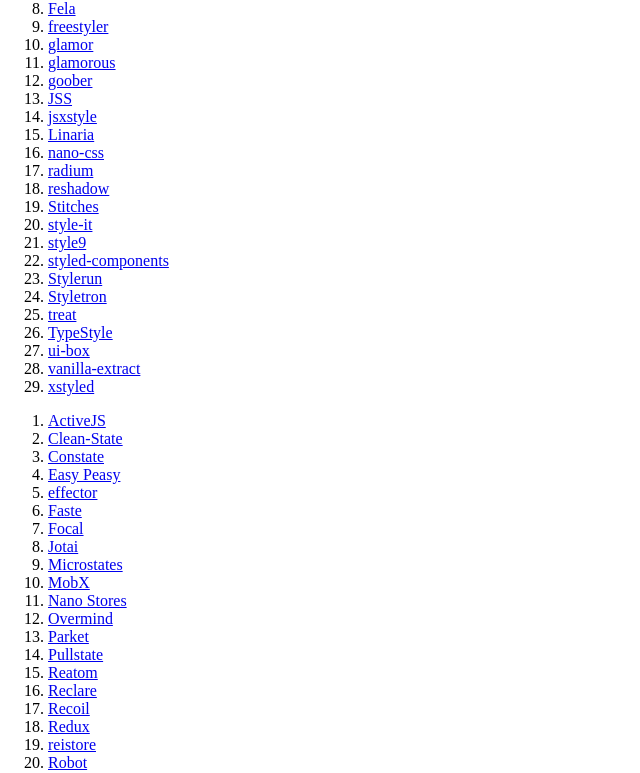
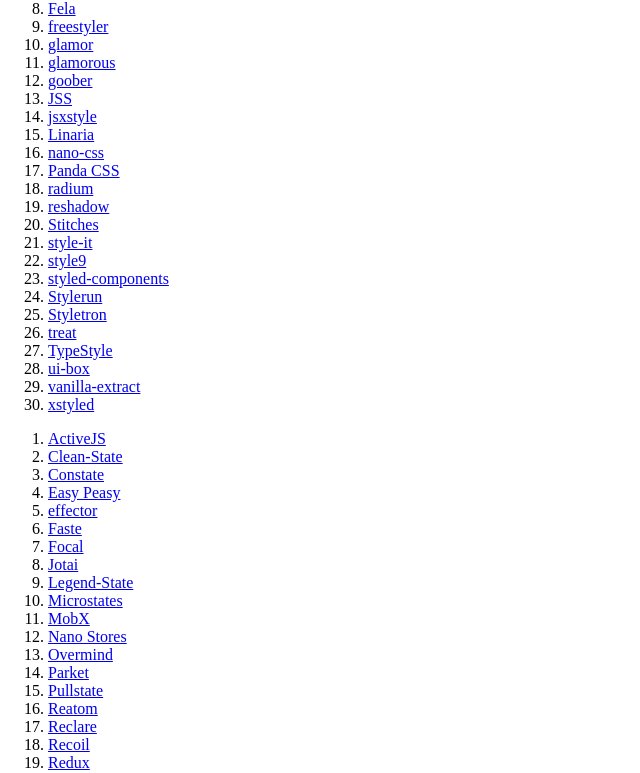
Before and after one commit to 44px/css-in-js-vs-state-managers, a Next.js app: page / in a window 1280 px wide. Shown: the part 397-1170 px from the top of the page, without its empty margins (0-640 px from the left). Built offline with nearby package versions, Linux system fonts and the light colour scheme.

Commit message:
Add Panda CSS and Legend-State

```diff
--- a/src/data.ts
+++ b/src/data.ts
@@ -23,6 +23,7 @@
   { label: 'jsxstyle', url: 'https://github.com/jsxstyle/jsxstyle' },
   { label: 'Linaria', url: 'https://linaria.dev/' },
   { label: 'nano-css', url: 'https://github.com/streamich/nano-css' },
+  { label: 'Panda CSS', url: 'https://panda-css.com/' },
   { label: 'radium', url: 'https://formidable.com/open-source/radium/' },
   { label: 'reshadow', url: 'https://reshadow.dev/' },
   { label: 'Stitches', url: 'https://stitches.dev/' },
@@ -47,6 +48,7 @@
   { label: 'Faste', url: 'https://github.com/theKashey/faste' },
   { label: 'Focal', url: 'https://github.com/grammarly/focal' },
   { label: 'Jotai', url: 'https://jotai.surge.sh/' },
+  { label: 'Legend-State', url: 'https://legendapp.com/open-source/state/' },
   { label: 'Microstates', url: 'https://github.com/thefrontside/microstates' },
   { label: 'MobX', url: 'https://mobx.js.org/' },
   { label: 'Nano Stores', url: 'https://github.com/nanostores/nanostores' },
```
